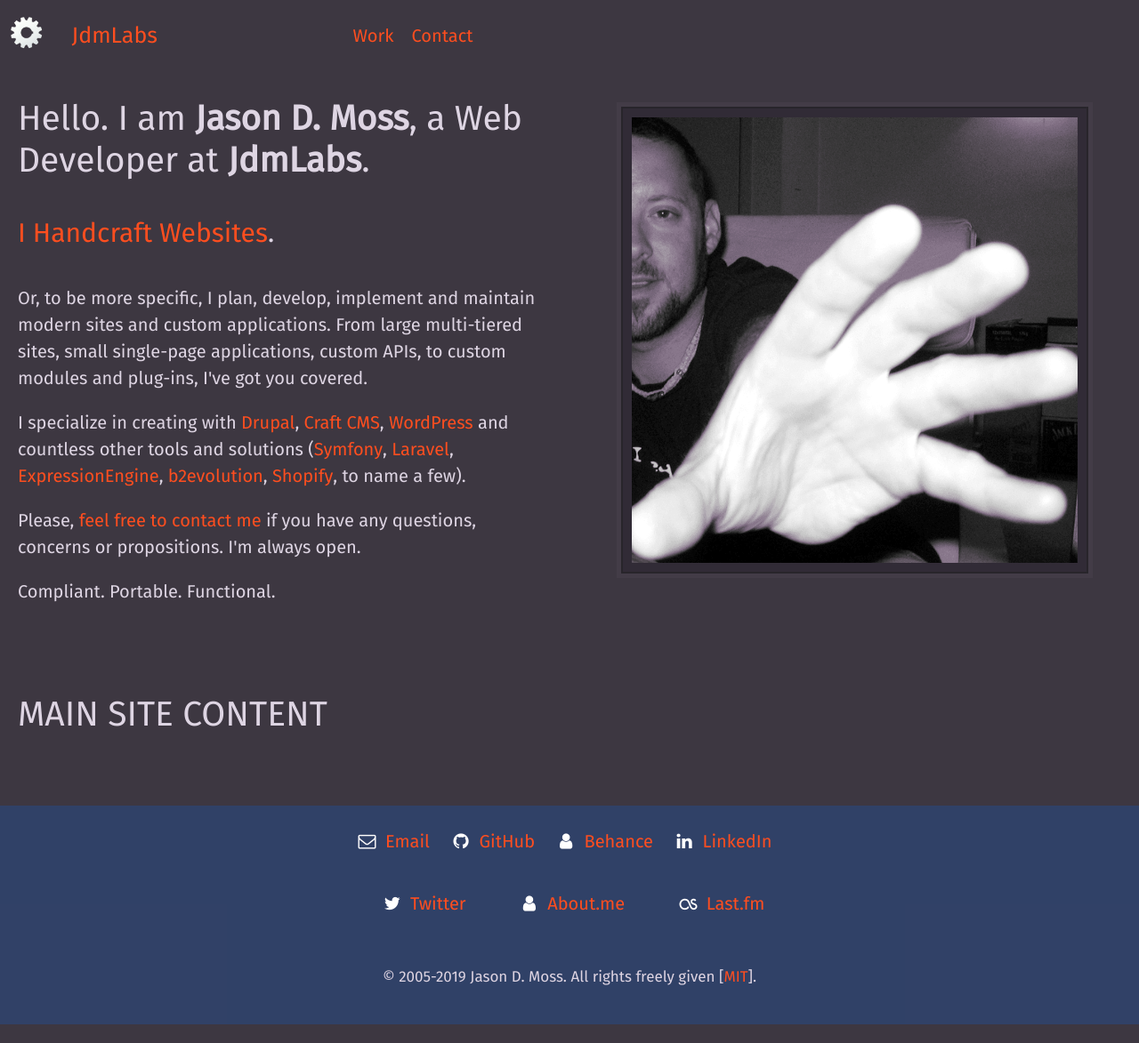
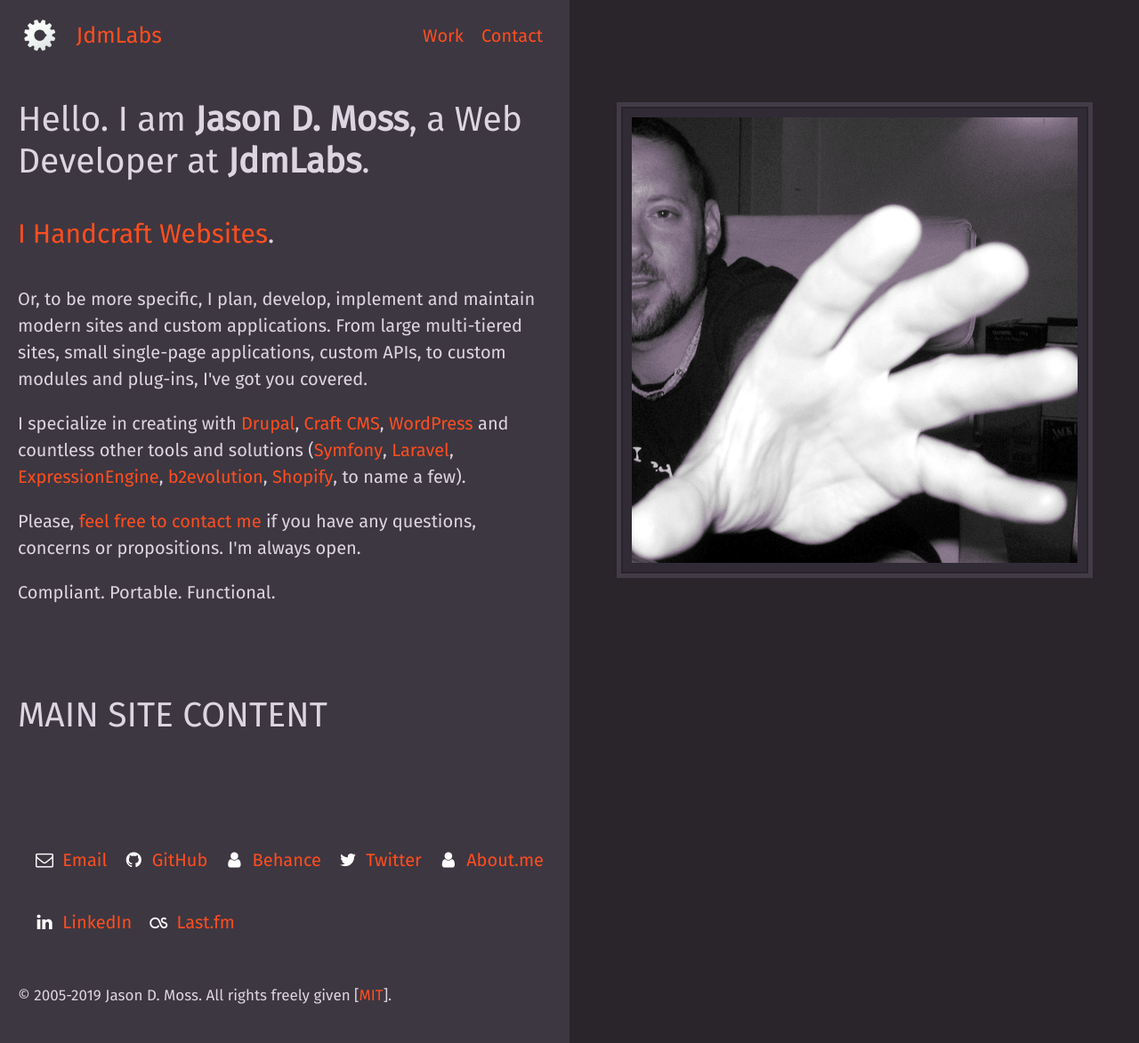
Before and after one commit to jasondmoss/jdmlabs-static, a PHP site: page / in a window 1280 px wide. Shown: the whole page at 89% size. Before the commit the page ends 1152 px from the top, so only its background shows below. Run offline with PHP 8.4, Linux system fonts and the light colour scheme.

Commit message:
Site building

```diff
--- a/assets/scss/_variables.scss
+++ b/assets/scss/_variables.scss
@@ -52,7 +52,7 @@ $color--primary: #ded5e3;
 $color--anchor: #ff4e1f;
 
 $background--primary: #3d3741;
-// $background--primary-dark: #29252b;
+$background--primary-dark: #29252b;
 // $background--primary-light: #9788a1;
 
 $background--highlight: #fff4b1;
--- a/assets/scss/base.scss
+++ b/assets/scss/base.scss
@@ -85,7 +85,7 @@ body {
 }
 
 html {
-  overflow-x: hidden;
+  // overflow-x: hidden;
   width: 100%;
   height: 100%;
   background-color: $background--primary;
@@ -257,4 +257,10 @@ a {
   }
 }
 
+@media screen and (min-width: 880px) {
+  html {
+    background: linear-gradient(90deg, $background--primary 50%, $background--primary-dark 50%);
+  }
+}
+
 /* <> */
--- a/assets/scss/content.scss
+++ b/assets/scss/content.scss
@@ -15,11 +15,12 @@
   display: flex;
   align-self: end;
   justify-content: center;
+  margin-top: 1rem;
 
   img {
     width: 100%;
     max-width: 525px;
-    margin: 1rem;
+    margin: 0 1rem;
     padding: 0.5rem;
     border: 2px solid #28252b;
     outline: 0.25rem solid #433c47;
@@ -32,6 +33,9 @@
   .h-entry {
     &.main {
       a {
+        display: inline;
+        white-space: break-spaces;
+
         &,
         &:link,
         &:visited {
@@ -66,9 +70,10 @@
  * --------------------------------------------------------------------------- *
  */
 
-// @media screen and (min-width: 880px) {
-//   .site--primary-image {
-//   }
-// }
+@media screen and (min-width: 880px) {
+  .site--primary-image {
+    margin-top: 6rem;
+  }
+}
 
 /* <> */
--- a/assets/scss/layout--content.scss
+++ /dev/null
@@ -1,31 +0,0 @@
-@charset "UTF-8";
-
-/**
- * Site Content
- *
- * @category   Stylesheet
- * @package    JDMLABS
- * @author     Jason D. Moss <jason@jdmlabs.com>
- * @copyright  2005-2019 Jason D. Moss. All rights freely given.
- * @link       https://www.jdmlabs.com/
- */
-
-
-.site--introduction,
-.site--content {
-  padding: 2rem 1rem;
-
-  // .h-entry {
-  //   &.main {
-  //   }
-  // }
-}
-
-// .site--introduction {
-
-// }
-
-// .site--content {
-// }
-
-/* <> */
--- a/assets/scss/layout--base.scss
+++ b/assets/scss/layout/base.scss
@@ -11,12 +11,25 @@
  */
 
 
-// .site-wrapper {
 body {
   @include display-grid;
   grid-template-columns: 1fr;
-  // grid-gap: 3rem;
   grid-gap: 0;
+
+  .site--header,
+  .site--primary-image,
+  .site--introduction,
+  .site--content,
+  .site--footer {
+    padding-right: 1rem;
+    padding-left: 1rem;
+  }
+
+  .site--introduction,
+  .site--content {
+    padding-top: 2rem;
+    padding-bottom: 2rem;
+  }
 
 
 
@@ -30,18 +43,15 @@ body {
   @media screen and (min-width: 880px) {
     grid-template-columns: [col] 25% [col] 25% [col] 25% [col] 25%;
     grid-template-rows: [row] auto [row] auto [row] auto [row];
-    // grid-gap: 0;
 
     .site--header {
       grid-column: col / span 2;
-      // align-content: start;
     }
 
     .site--primary-image {
       grid-column: col 3 / span 2;
       grid-row: row / span 2;
       align-self: start;
-      margin-top: 5rem;
     }
 
     .site--introduction {
--- a/assets/scss/layout--footer.scss
+++ b/assets/scss/layout/footer.scss
@@ -12,10 +12,11 @@
 
 
 .site--footer {
-  background-color: $debug--blue;
+  // background-color: $debug--blue;
 
   .site-credits {
-    padding: 2rem 1rem;
+    padding-top: 2rem;
+    padding-bottom: 2rem;
   }
 
   .site-credits {
@@ -33,6 +34,9 @@
    */
 
   @media screen and (min-width: 880px) {
+    .site-credits {
+      text-align: left;
+    }
   }
 }
 
--- a/assets/scss/layout--header.scss
+++ b/assets/scss/layout/header.scss
@@ -17,7 +17,7 @@
   align-items: center;
 
   .nameplate {
-    width: 10rem;
+    width: 12rem;
 
     a {
       padding: 0.55rem 0.5rem;
@@ -25,7 +25,7 @@
 
     .u-logo {
       max-width: 2rem;
-      margin: 0 1rem 0 0;
+      margin: 0.25rem 0.5rem 0 -0.25rem;
     }
 
     .org {
@@ -49,12 +49,9 @@
   /** Min */
 
   @media screen and (min-width: 411px) {
-    .nameplate {
-      width: 45%;
-    }
-
+    .nameplate,
     .nav--main {
-      width: 55%;
+      width: 50%;
     }
   }
 }
--- a/assets/scss/navigation.scss
+++ b/assets/scss/navigation.scss
@@ -35,15 +35,17 @@
 
   a {
     display: inline-block;
+    margin-right: 0.5rem;
+    margin-left: 0.5rem;
     padding: 1.25rem 0 0.75rem;
 
-    &:not(:first-of-type) {
-      margin-left: 0.5rem;
-    }
+    // &:not(:first-of-type) {
+    //   margin-left: 0.5rem;
+    // }
 
-    &:not(:last-of-type) {
-      margin-right: 0.5rem;
-    }
+    // &:not(:last-of-type) {
+    //   margin-right: 0.5rem;
+    // }
 
     &,
     &:link,
@@ -61,6 +63,32 @@
       color: #fff;
     }
   }
+
+
+
+
+  /**
+   * Media Queries.
+   *
+   * ------------------------------------------------------------------------- *
+   */
+
+  /** Min */
+
+  @media screen and (min-width: 411px) {
+    &--main {
+      justify-content: end;
+    }
+  }
+
+  @media screen and (min-width: 880px) {
+    &--ego {
+      justify-content: flex-start;
+      max-width: 50%;
+      margin: 0;
+      padding: 1rem 0.5rem 0;
+    }
+  }
 }
 
 /* <> */
--- a/assets/scss/styles.scss
+++ b/assets/scss/styles.scss
@@ -21,13 +21,11 @@
 @import "animations";
 
 @import "base";
-
-@import "layout--base";
-@import "layout--header";
-@import "layout--content";
-@import "layout--footer";
-
 @import "navigation";
 @import "content";
 
+@import "layout/base";
+@import "layout/header";
+@import "layout/footer";
+
 /* <> */
--- a/index.html
+++ b/index.html
@@ -116,9 +116,9 @@
     <a itemprop="email" href="mailto:work@jdmlabs.com" title=" About.me profile "><i class="icon-mail" aria-hidden="true"></i> <span>Email</span></a>
     <a itemprop="sameAs" rel="author external me profile" href="https://github.com/jasondmoss" title=" GitHub profile "><i class="icon-github" aria-hidden="true"></i> <span>GitHub</span></a>
     <a itemprop="sameAs" rel="author external me profile" href="https://www.behance.net/jasondmoss" title=" Behance profile "><i class="icon-aboutme" aria-hidden="true"></i> <span>Behance</span></a>
-    <a itemprop="sameAs" rel="author external me profile" href="https://www.linkedin.com/in/jasondmoss" title=" LinkedIn profile "><i class="icon-linkedin" aria-hidden="true"></i> <span>LinkedIn</span></a>
     <a itemprop="sameAs" rel="author external me profile" href="https://twitter.com/jasondmoss" title=" Twitter profile "><i class="icon-twitter" aria-hidden="true"></i> <span>Twitter</span></a>
     <a itemprop="sameAs" rel="author external me profile" href="https://about.me/jasondmoss" title=" About.me profile "><i class="icon-aboutme" aria-hidden="true"></i> <span>About.me</span></a>
+    <a itemprop="sameAs" rel="author external me profile" href="https://www.linkedin.com/in/jasondmoss" title=" LinkedIn profile "><i class="icon-linkedin" aria-hidden="true"></i> <span>LinkedIn</span></a>
     <a itemprop="sameAs" rel="author external me profile" href="https://www.last.fm/user/jasonmoss" title=" LastFM profile "><i class="icon-lastfm" aria-hidden="true"></i> <span>Last.fm</span></a>
   </nav>
 
```
Also changed, not shown: assets/min/styles.css, 2 other files.
